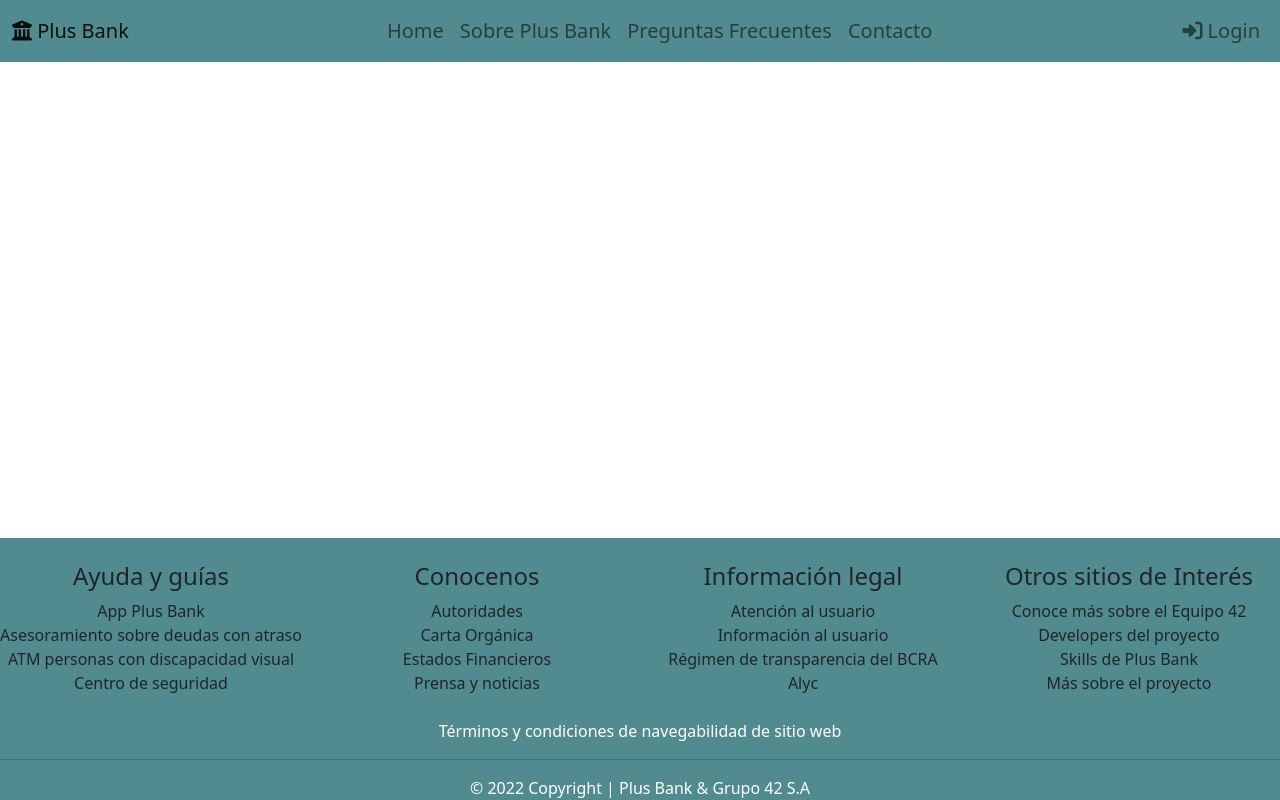
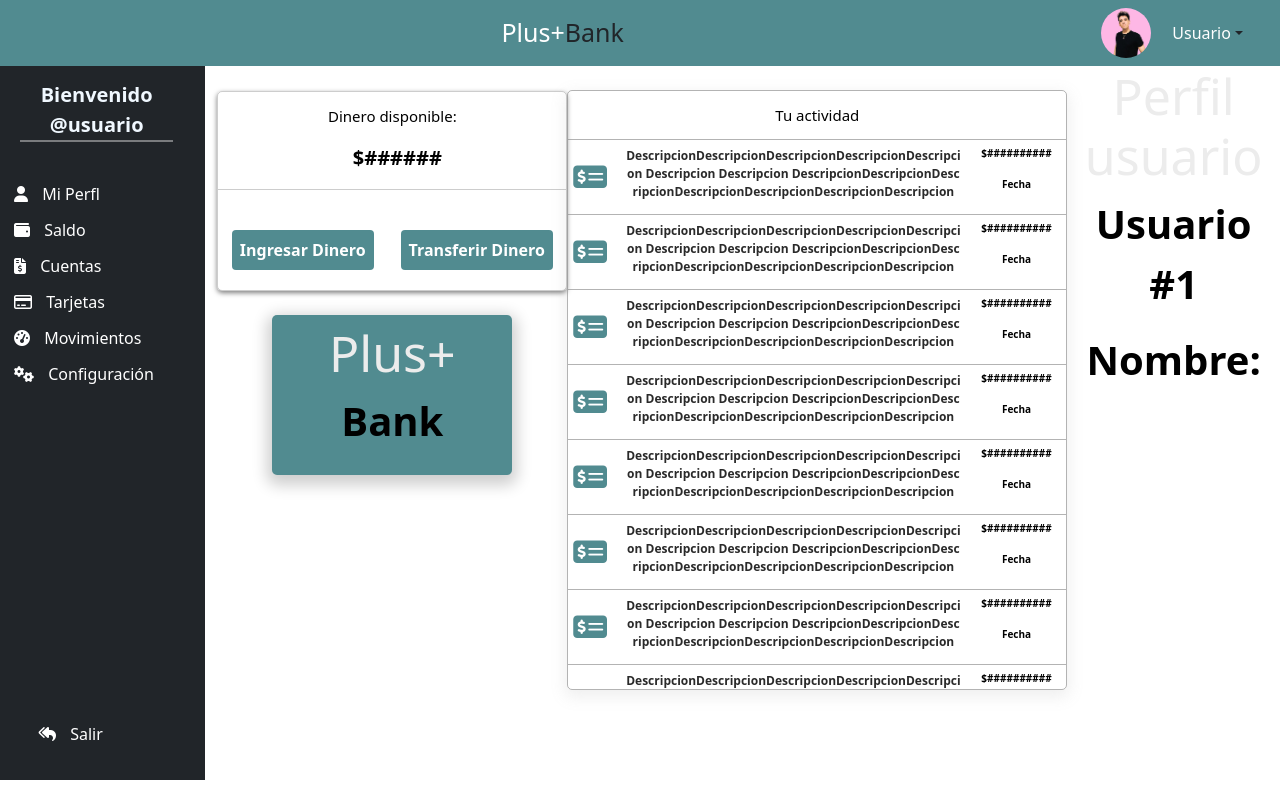
Before and after one commit to leandroheliz/Equipo42IDForIdeas, a React (Create React App) app: page /homebanking/1 in a window 1280 px wide. Built offline with nearby package versions, Linux system fonts and the light colour scheme.

Commit message:
Homebanking

```diff
--- a/src/Components/Pages/Homebanking.js
+++ b/src/Components/Pages/Homebanking.js
@@ -4,6 +4,7 @@ import Logo from "../Logo/Logo";
 import Actividad from "../Actividad/Actividad";
 import Saldo from "../Saldo/Saldo";
 import SidebarHomebanking from "../SidebarHomebanking";
+import { Outlet } from "react-router-dom";
 
 const Homebanking = () => {
   return (
@@ -11,18 +12,19 @@ const Homebanking = () => {
       <div className="row">
         <NavHomebanking />
         <div className="col-4 col-sm-2">
-      <SidebarHomebanking/>
+          <SidebarHomebanking />
         </div>
         <div className="col container d-flex text-center">
           <div className="col colHomebanking">
             <Saldo />
-                <br/>
+            <br />
             <Logo />
           </div>
           <div className="col">
-              <br/>
+            <br />
             <Actividad />
           </div>
+          <Outlet></Outlet>
         </div>
       </div>
     </>
--- a/src/Components/PerfilUsuario/PerfilUsuario.js
+++ b/src/Components/PerfilUsuario/PerfilUsuario.js
@@ -1,10 +1,12 @@
-
 const PerfilUsuario = () => {
   return (
-    <div>
-        perfil del usuario
+    <div style={{ zIndez: "10" }}>
+      <h1>Perfil usuario</h1>
+
+      <p>Usuario #1</p>
+      <p>Nombre:</p>
     </div>
-  )
-}
+  );
+};
 
 export default PerfilUsuario;
--- a/src/Components/SidebarHomebanking.js
+++ b/src/Components/SidebarHomebanking.js
@@ -9,7 +9,7 @@ const SidebarHomebanking = () => {
           <p>Bienvenido @usuario</p>
         </div>
         <div className="menu p-1">
-          <Link to="/perfilusuario" className="text-decoration-none text-white">
+          <Link to=":perfilusuario" className="text-decoration-none text-white">
             <i className="fas fa-user"></i> Mi Perfl
           </Link>
           <Link to="/" className="text-decoration-none text-white">
--- a/src/Routes/Rutas.js
+++ b/src/Routes/Rutas.js
@@ -1,18 +1,25 @@
-import { Routes, Route } from 'react-router-dom';
-import DashboardRoutes from './DashboardRoutes';
-import Homebanking from '../Components/Pages/Homebanking';
-import PerfilUsuario from '../Components/PerfilUsuario/PerfilUsuario';
+import { Routes, Route, BrowserRouter } from "react-router-dom";
+import DashboardRoutes from "./DashboardRoutes";
+import Homebanking from "../Components/Pages/Homebanking";
+import PerfilUsuario from "../Components/PerfilUsuario/PerfilUsuario";
+//import HomebankingInicio from "../Components/Pages/Homebanking_inicio";
 
 const Rutas = () => {
   return (
     <>
       <Routes>
-        <Route path="/homebanking" element={<Homebanking />} />
-        <Route path="/perfilusuario" element={<PerfilUsuario />} />
-        <Route path="/*" element={<DashboardRoutes/>} />
+        <Route path="/homebanking" element={<Homebanking />}>
+          <Route path=":perfilusuario" element={<PerfilUsuario />}></Route>
+          <Route path=":saldo" element={<PerfilUsuario />}></Route>
+          <Route path=":enviardinero" element={<PerfilUsuario />}></Route>
+          <Route path=":tarjetas" element={<PerfilUsuario />}></Route>
+          <Route path=":movimientos" element={<PerfilUsuario />}></Route>
+          <Route path=":configuracion" element={<PerfilUsuario />}></Route>
+        </Route>
+        <Route path="/*" element={<DashboardRoutes />} />
       </Routes>
     </>
-  )
-}
+  );
+};
 
 export default Rutas;
```
Lines whose indentation alone changed are shown as unchanged.
